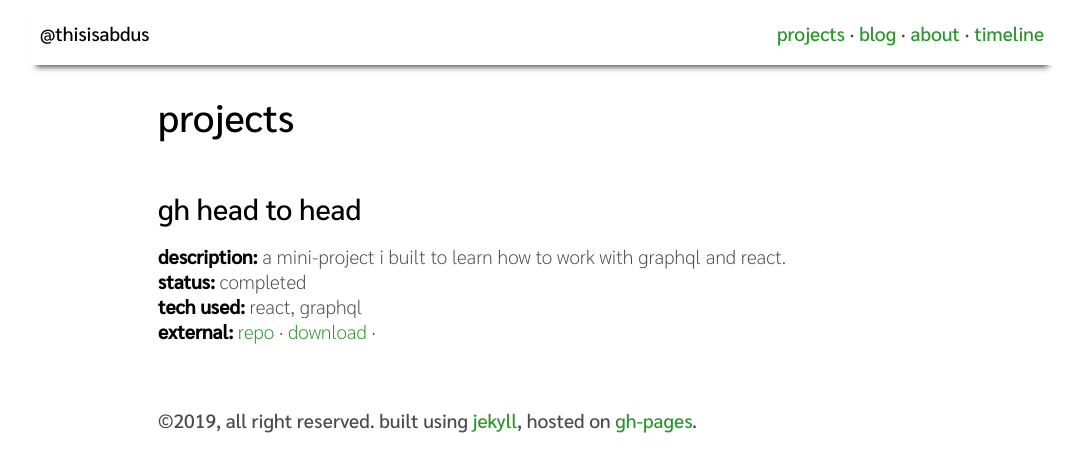
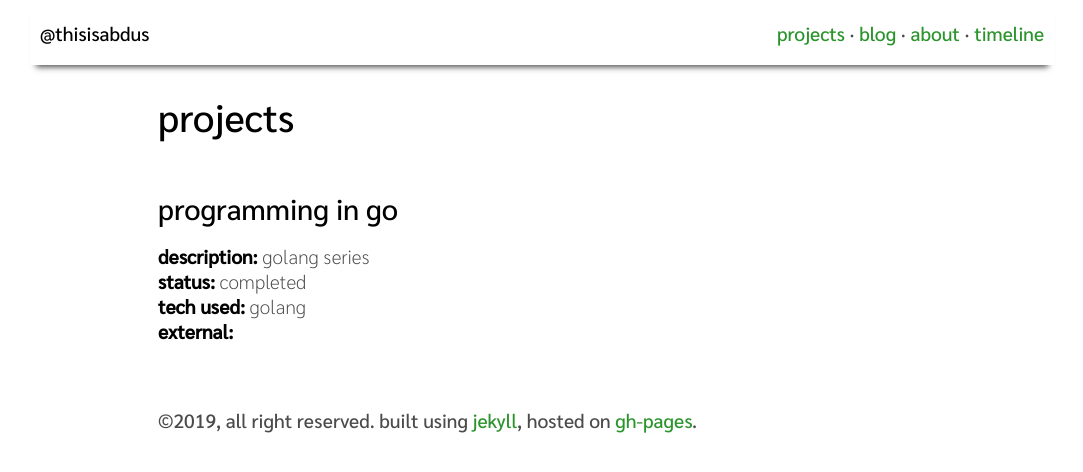
Before and after one commit to EngineITOps/EngineITOps.github.io, a Jekyll site: the page built from pages/projects.md, in a window 1280 px wide. Shown: the top 472 px of the page, without its empty margins (98-1181 px from the left). Built offline with Jekyll 4.4.1, drawn with Linux system fonts in a browser that asks for light colours.

Commit message:
Update projects.yml

```diff
--- a/_data/projects.yml
+++ b/_data/projects.yml
@@ -1,10 +1,10 @@
-- name: GH head to head
+- name: Programming in GO
   status: completed #in-progress | in-progress | failed
-  description: A mini-project I built to learn how to work with GraphQL and React.
-  tech_stack: React, GraphQL
+  description: GOlang series
+  tech_stack: Golang
   important_project: true
   url:
-    repo: https://github.com/thisisabdus/gh-head-to-head
+    repo:
     demo:
-    download: https://github.com/thisisabdus/gh-head-to-head/archive/master.zip
+    download:
     blog:
```
